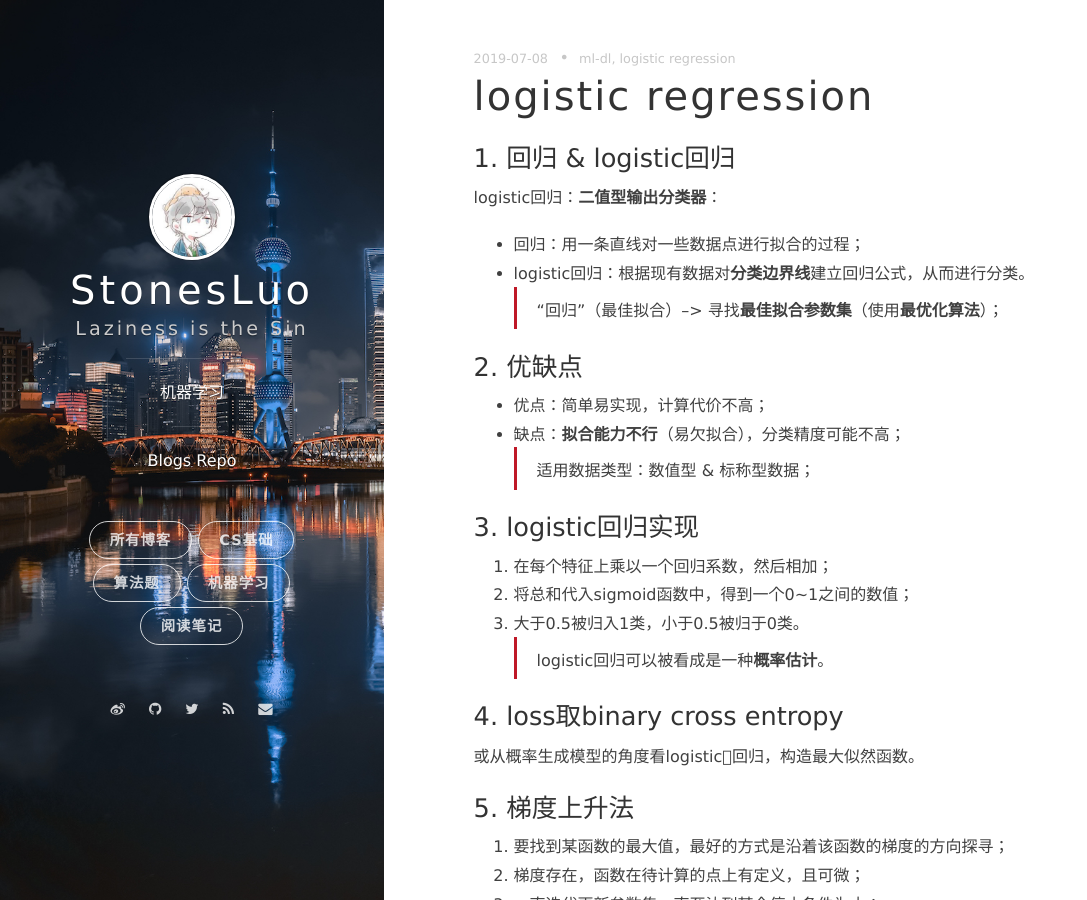
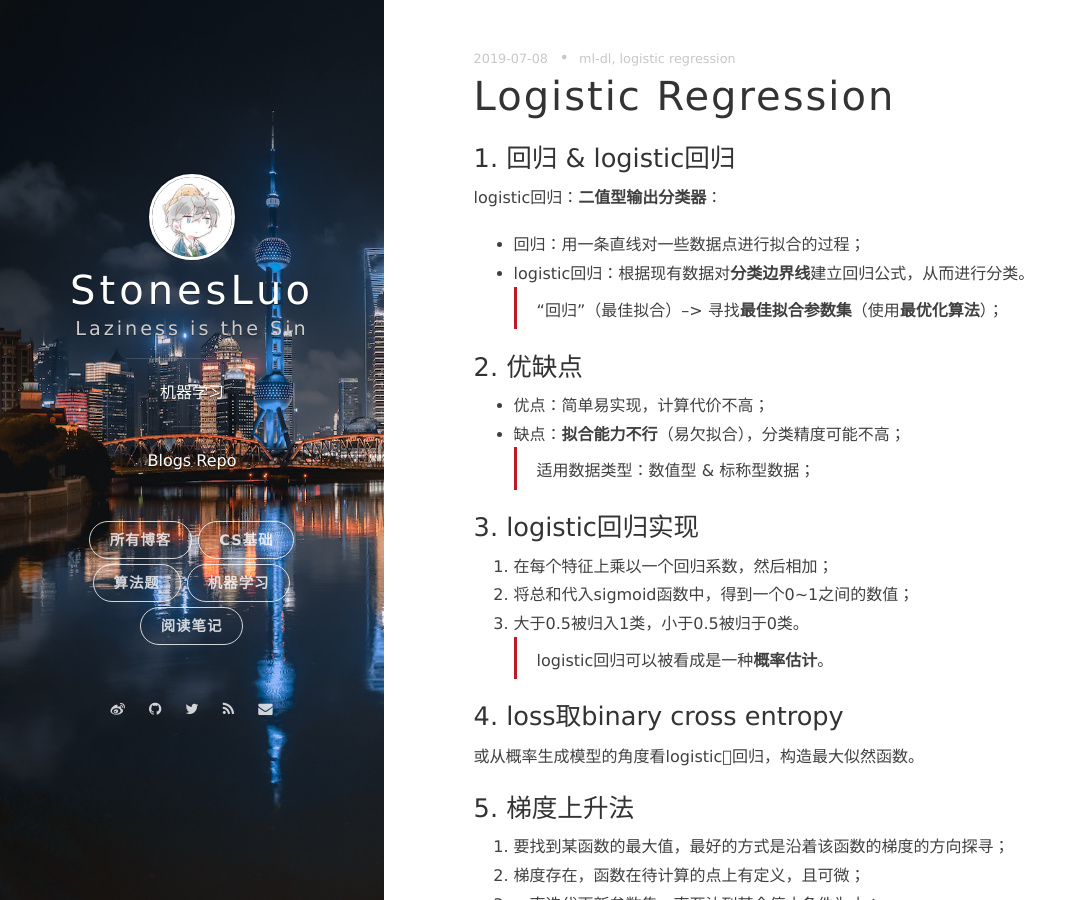
Before and after one commit to StonesLuo/ml-dl, a Jekyll site: the page built from _posts/2019-07-08-logistic-regression.md, in a window 1280 px wide and 900 px high. Shown: the whole window, without its empty margins (0-1087 px from the left). Built offline with Jekyll 4.4.1, drawn with Linux system fonts in a browser that asks for light colours; nearby versions of some CDN libraries; our own code applies the rules of GitHub Pages for plain Markdown files.

```diff
--- a/_posts/2019-07-08-logistic-regression.md
+++ b/_posts/2019-07-08-logistic-regression.md
@@ -1,5 +1,5 @@
 ---
-title: logistic regression
+title: Logistic Regression
 
 date: 2019-07-08 23:50:11.000000000 +09:00
 
```
Also changed, not shown: 1 other file.
